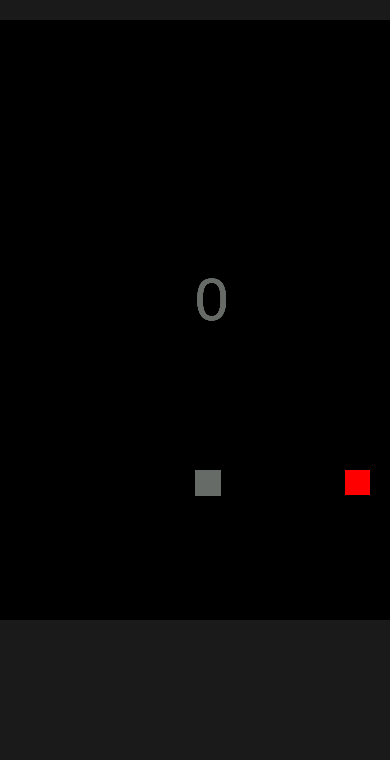
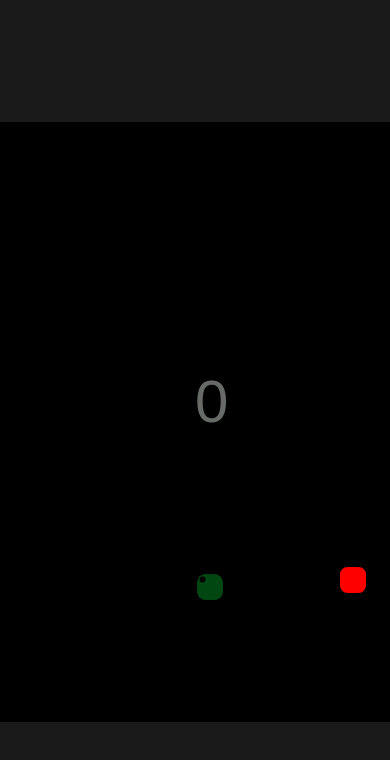
Before and after one commit to CR0J22/SnakeGame, a plain HTML site: page index.html in a window 390 px wide. Shown: the top 760 px of the page. Drawn offline with Linux system fonts and the light colour scheme.

Commit message:
Depoid de anos updates - Mobile + Estilos

```diff
--- a/index.html
+++ b/index.html
@@ -2,228 +2,193 @@
 <html>
     <head>
         <meta charset="utf-8" />
-        <meta name="viewport" content="width=device-width, user-scalable=no, initial-scale-1"/>
+        <meta name="viewport" content="width=device-width, initial-scale=1.0, user-scalable=no"/>
         <style>
             body {
-
                 background-color: #191a19;
-                align-self: center;
                 display: flex;
-                flex-direction: row;
                 justify-content: center;
                 align-items: center;
-                margin-top: 20px;
-                overflow: hidden
+                margin: 0;
+                height: 100vh;
+                overflow: hidden;
+            }
+            canvas {
+                background-color: black;
             }
         </style>
-        <title>Snake Game</title>
-
+        <title>SnakeGame</title>
     </head>
     <body>
-
-        <canvas id="campo" height="600" width="600">
-        </canvas>
-
+        <canvas id="campo" height="600" width="600"></canvas>
     </body>
     <script type="text/javascript">
-        window.onload = function(){
+        window.onload = function() {
+            var scorx = 0;
 
-            var scorx = 0
+            // Ajustar tamanho do canvas para telas menores
+            var campo = document.getElementById('campo');
+            var ctx = campo.getContext("2d");
 
             if (screen.width < 640 || screen.height < 480) {
-                document.getElementById("campo").style.height = "450px"
-                document.getElementById("campo").style.width = "350px"
-
-                scorx = 300
+                campo.height = 350;
+                campo.width = 350;
+                scorx = 200;
             } else {
-                scorx = 300
+                scorx = 300;
             }
 
-            var campo = document.getElementById('campo')
-            var ctx = campo.getContext("2d")
-
-            document.addEventListener("touchstart", touchStart)
-
-
-            document.addEventListener("keydown", keyPush)
-
-            setInterval(game, 80)
-
+            // Event listeners para controles de toque e teclado
+            document.addEventListener("touchstart", touchStart);
+            document.addEventListener("keydown", keyPush);
 
             const vel = 1;
+            const intervalo = 135; // Ajuste a velocidade aqui
+            const tp = 30; // Tamanho do tile
+            const qp = Math.floor(campo.width / tp); // Quantidade de tiles
+            var vx = vy = 0; // Velocidade
+            var px = 10; // Posição X do jogador
+            var py = 15; // Posição Y do jogador
+            var score = 0; // Pontuação
+            var ax = ay = 15; // Posição da maçã
 
-            var globalTouch = [];
-            var offset = [];
+            var trilha = []; // Rastro da cobra
+            var peca = 5; // Comprimento inicial da cobra
 
-            var vx = vy = 0;
+            // Ajuste o tamanho da maçã e o espaço entre os quadrados da cobra
+            const espacoEntreQuadrados = 5; // Espaço entre os quadrados da cobra
+            const tamanhoMaça = tp - 4; // Aumenta o tamanho da maçã
 
-            var px = 10;
-            var py = 15;
-            var tp = 30;
-            var qp = 20;
-            var score = 0;
+            setInterval(game, intervalo); // Chama a função game no intervalo definido
 
-            var ax = ay = 15
+            function roundRect(x, y, width, height, radius) {
+                ctx.beginPath();
+                ctx.moveTo(x + radius, y);
+                ctx.lineTo(x + width - radius, y);
+                ctx.arc(x + width - radius, y + radius, radius, -Math.PI / 2, 0);
+                ctx.lineTo(x + width, y + height - radius);
+                ctx.arc(x + width - radius, y + height - radius, radius, 0, Math.PI / 2);
+                ctx.lineTo(x + radius, y + height);
+                ctx.arc(x + radius, y + height - radius, radius, Math.PI / 2, Math.PI);
+                ctx.lineTo(x, y + radius);
+                ctx.arc(x + radius, y + radius, radius, Math.PI, -Math.PI / 2);
+                ctx.closePath();
+                ctx.fill();
+            }
 
-            var trilha = [];
-            peca = 5;
-
-
-            function game(){
-
+            function game() {
+                // Atualizar posição do jogador
                 px += vx;
                 py += vy;
 
-                if (px < 0) {
-                    px = qp -1
-                }
-                if (px > qp -1) {
-                    px = 0
+                // Voltar ao outro lado da tela
+                if (px < 0) px = qp - 1;
+                if (px > qp - 1) px = 0;
+                if (py < 0) py = qp - 1;
+                if (py > qp - 1) py = 0;
+
+                // Limpar canvas
+                ctx.fillStyle = "black";
+                ctx.fillRect(0, 0, campo.width, campo.height);
+
+                // Desenhar maçã como um quadrado com cantos arredondados
+                ctx.fillStyle = "red";
+                roundRect(ax * tp - 5, ay * tp - 5, tamanhoMaça, tamanhoMaça, tp / 4); // Aumenta o tamanho da maçã
+
+                // Desenhar cobra
+                for (var i = 0; i < trilha.length; i++) {
+                    let size = tp - espacoEntreQuadrados; // Tamanho dos quadrados da cobra
+
+                     if (i === trilha.length - 1) {
+            // Cabeça com olhos (mesmo tamanho)
+            ctx.fillStyle = "#004712";
+            roundRect(trilha[i].x * tp + espacoEntreQuadrados / 2, trilha[i].y * tp + espacoEntreQuadrados / 2, size, size, tp / 4);
+
+            // Desenhar olhos
+            ctx.fillStyle = "black";
+            var eyeOffsetX = (vx === 0 ? 0 : (vx > 0 ? 10 : -10));
+            var eyeOffsetY = (vy === 0 ? 0 : (vy > 0 ? 10 : -10));
+            ctx.beginPath();
+            // Olho esquerdo
+
+            // Olho direito
+            ctx.arc(trilha[i].x * tp + tp / 4 + eyeOffsetX, trilha[i].y * tp + tp / 4 - eyeOffsetY, 3, 0, 2 * Math.PI);
+            ctx.fill();
+        } else {
+            ctx.fillStyle = "#004712";
+            roundRect(trilha[i].x * tp + espacoEntreQuadrados / 2, trilha[i].y * tp + espacoEntreQuadrados / 2, size, size, tp / 4);
         }
 
-
-                if (py < 0) {
-                    py = qp -1
-                }
-
-                if (py > qp -1) {
-                    py = 0
-                }
-
-
-                ctx.fillStyle = "black"
-                ctx.fillRect(0,0, campo.width, campo.height)
-
-                ctx.fillStyle = "red"
-                ctx.fillRect(ax*tp, ay*tp, tp - 5, tp -5)
-
-                /* ctx.beginPath();
-                ctx.arc(ax*tp, ay*tp,10, 0, 2 * Math.PI)
-                ctx.fill() */
-
-                ctx.fillStyle = "#004712"
-
-                for (var i = 0; i < trilha.length; i++) {
-                    ctx.fillRect(trilha[i].x*tp, trilha[i].y*tp, tp-4, tp-4)
-
-                    /* morreu */
-                    if (trilha[i].x == px && trilha[i].y == py){
-                        vx = vy = 0
-
-                        peca = 5
-
-                        score = 0
-
-                        ctx.fillStyle = '#676b68'
-                        ctx.font = '60px sans-serif'
-                        ctx.lineWidth = 9
-                        ctx.fillText(score, scorx, scorx)
+                    // Verificar colisão com a própria cobra
+                    if (trilha[i].x == px && trilha[i].y == py) {
+                        vx = vy = 0;
+                        peca = 5;
+                        score = 0;
                     }
                 }
 
+                // Adicionar posição atual ao rastro
+                trilha.push({x: px, y: py});
 
-                trilha.push({x:px, y:py})
-
+                // Remover segmentos excessivos da cauda
                 while (trilha.length > peca) {
-                    trilha.shift()
-                }
-                if (ax == px && ay == py){
-
-                    score++
-
-                    ctx.fillStyle = '#676b68'
-                    ctx.font = '60px sans-serif'
-                    ctx.lineWidth = 9
-                    ctx.fillText(score, scorx, scorx)
-
-                    if (score == 10) {
-                        ctx.fillText("Parabéns", scorx - 100, scorx -100)
+                    trilha.shift();
                 }
 
+                // Verificar colisão com a maçã
+                if (ax == px && ay == py) {
+                    score++;
                     peca++;
-
-                    ax = Math.floor(Math.random()*qp)
-                    ay = Math.floor(Math.random()*qp)
+                    ax = Math.floor(Math.random() * (qp - 1));
+                    ay = Math.floor(Math.random() * (qp - 1));
                 }
 
-                /*Mantem o score na tela*/
-                ctx.fillStyle = '#676b68'
-                ctx.font = '60px sans-serif'
-                ctx.lineWidth = 9
-                ctx.fillText(score, scorx, scorx)
+                // Exibir pontuação
+                ctx.fillStyle = '#676b68';
+                ctx.font = '60px sans-serif';
+                ctx.fillText(score, scorx, scorx);
             }
 
             function keyPush(event) {
-                if(event.keyCode == 37){
+                switch(event.keyCode) {
+                    case 37: // Esquerda
                         vx = -vel;
                         vy = 0;
-                } else if(event.keyCode == 38) {
+                        break;
+                    case 38: // Cima
                         vx = 0;
                         vy = -vel;
-                } else if(event.keyCode == 39) {
+                        break;
+                    case 39: // Direita
                         vx = vel;
                         vy = 0;
-                }  else if(event.keyCode == 40) {
+                        break;
+                    case 40: // Baixo
                         vx = 0;
                         vy = vel;
+                        break;
                 }
-
             }
 
             function touchStart(event) {
+                var touch = event.touches[0];
+                var touchX = touch.pageX;
+                var touchY = touch.pageY;
 
-
-
-                var touch = event.touches[0]
-
-                globalTouch = [touch.pageX, touch.pageY]
-
-                if(touch.pageX < 180 && touch.pageY < 260 ){ //esquerda
-                    vx = -vel;
+                if (touchX < campo.width / 2 && touchY < campo.height / 2) {
+                    vx = -vel; // Esquerda
                     vy = 0;
-                } else if( touch.pageY < 260 ) { //cima
-                    vx = 0;
+                } else if (touchX < campo.width / 2 && touchY > campo.height / 2) {
+                    vx = 0; // Cima
                     vy = -vel;
-                } else if( touch.pageX > 180 ) { //direita
-                    vx = vel;
+                } else if (touchX > campo.width / 2 && touchY < campo.height / 2) {
+                    vx = vel; // Direita
                     vy = 0;
-                }  else if( touch.pageY > 260 ) { //baixo
-                    vx = 0;
+                } else if (touchX > campo.width / 2 && touchY > campo.height / 2) {
+                    vx = 0; // Baixo
                     vy = vel;
                 }
-
-                console.log("x: " + touch.pageX +"  Y:" + touch.pageY)
-
-
             }
-
-
-
-            /* switch (event.keyCode) {
-                case 37: //Esquerda
-                    vx = -vel;
-                    vy = 0;
-                    break;
-                case 38: //cima
-                    vx = 0;
-                    vy = -vel;
-                    break;
-                case  39: //Direita
-                    vx = vel;
-                    vy = 0;
-                    break;
-                case 40: //Baixo
-                    vx = 0;
-                    vy = vel;
-                    break;
-                default:
-
-                    break;
-            } */
-
-
-
-
         }
     </script>
 </html>
```
Also changed, not shown: 1 other file. Lines whose indentation alone changed are shown as unchanged.
